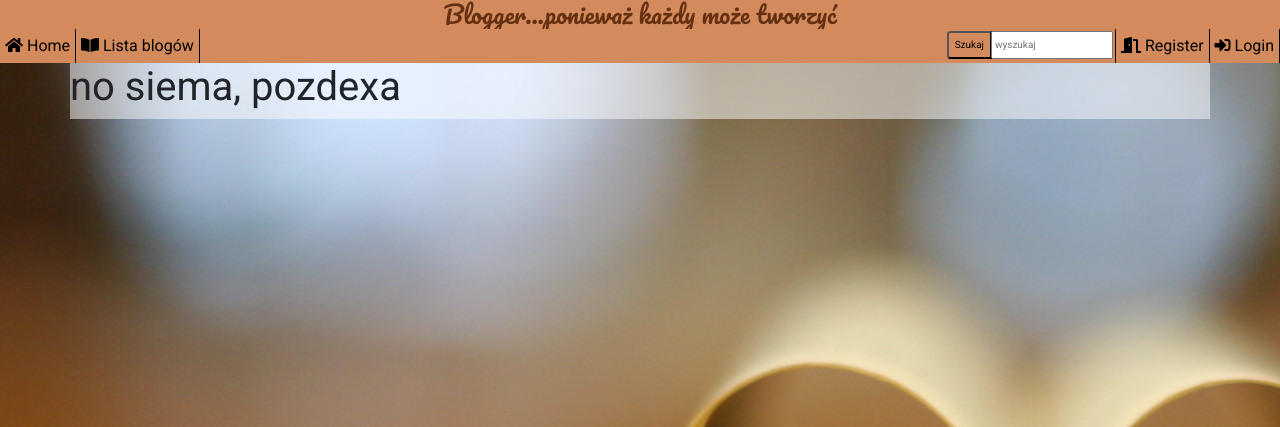
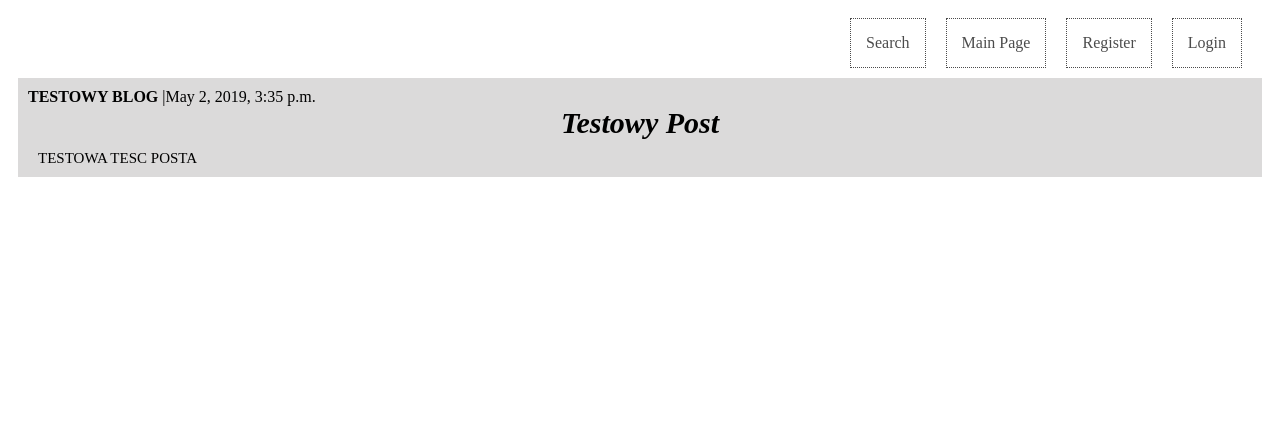
Before and after one commit to Pabblittto/Blog, a Django app: page / in a window 1280 px wide. Shown: the top 427 px of the page. Run offline with Django 3.2, Linux system fonts and the light colour scheme; data comes from the database, SQL or seed files in the repository; both versions use the stored data as it was after the commit; some libraries are stand-ins or nearby versions.

Commit message:
Idzie Nowe

```diff
--- a/Blog/settings.py
+++ b/Blog/settings.py
@@ -119,3 +119,8 @@ USE_TZ = True
 # https://docs.djangoproject.com/en/2.1/howto/static-files/
 
 STATIC_URL = '/static/'
+TEMPLATE_DIRS = (
+    os.path.join('templates'),
+)
+LOGIN_REDIRECT_URL = 'index'
+LOGOUT_REDIRECT_URL = 'index'
--- a/Blog/urls.py
+++ b/Blog/urls.py
@@ -18,6 +18,6 @@ from django.urls import path, include
 
 urlpatterns = [
     path('admin/', admin.site.urls),
-   # path('index/', include('index.urls') ),
+    path('index/', include('index.urls') ),
     path('',include('index.urls'))
 ]
--- a/index/static/index/style.css
+++ b/index/static/index/style.css
@@ -1,74 +1,72 @@
-:root{
---color-one:#D38B5D;/*navbar*/
---color-two:#f3ffb6;
---color-three:rgb(135, 74, 36);/* jakiej najechanie myszką*/
---color-slogan:rgb(101, 48, 17);
-}
-
-
-.color-one{
-background-color:var(--color-one);
+#Title
+{
+    float: left;
+    margin: 10px;
+    font-size: 26px;
+    padding: 15px;
 
 }
-.color-two{
-    background-color: var(--color-two);
+#NavBar
+{
+    float : right;
+    margin-right: 20px;
 }
-
-.navbar-text{
-    color: rgb(255, 255, 255);
+.Nav
+{
+    float : left;
+    padding: 15px;
 }
-.navbar-style{
-    padding: 5px 5px 5px;
+.MenuA
+{
+    float: left;
+    display: block;
     color: black;
+    text-align: center;
+    padding: 15px;
+    margin: 10px 10px 0px 10px;
+    border: dotted 0.5px;
+    text-decoration: none;
+    transition: 0.3s ease;
+    opacity: 0.7;
 }
-
-.navbar-selector{
-    margin: 8px 0 8px;
+.MenuA:hover
+{
+    background-color: gray;
+    color: white;
+    opacity: 1;
 }
-
-.navbar-style:hover {
-background-color: var(--color-three);
-text-decoration: none ;
-color:white;
+.MenuA:visited
+{
+    text-decoration: none;
 }
-
-.navbar-borders{
-    border-right: 1px black solid;
-
+.MenuA:active
+{
+    text-decoration: none;
 }
-a{
-    color: black;
+#Container
+{
+    width: auto;
+    height: auto;
+    padding: 10px;
+    margin: 10px;
+    background-color: rgb(219, 218, 218);
 }
-
-a:hover{
-    text-decoration: none;
-    color: white;
+.Post_Date
+{
+    text-align: right;
+    font-weight: bold;
+    margin-right: 10px;
 }
-
-.slogan{
-    font-family: 'Pacifico', cursive;
-    color: var(--color-slogan);
-    margin: 0px;
+.Post_Title
+{
+    font-size: 30px;
+    font-style: italic;
+    margin-bottom: 10px;
+    text-align: center;
+    font-weight: bold;
 }
-
-.main-container{
-    font-family: 'Roboto', sans-serif;
-    background-image: url("foto.jpg");
-    position: static;
-    height: 3000;;
-    width: auto;
+.Post_Content
+{
+    font-size: 15px;
+    margin-left: 10px;
 }
-
-.content-holder{
-background-color: rgb(255, 255, 255,0.5);
-
-
-}
-
-.my-button{
-height: 28px;
-border-top-left-radius: 10%;
-border-bottom-left-radius: 10%;
-background-color: var(--color-one);
-
-}
--- a/index/templates/shared/base.html
+++ b/index/templates/shared/base.html
@@ -11,82 +11,45 @@
 <link href="https://fonts.googleapis.com/css?family=Roboto" rel="stylesheet"><!--czcionka-->
 <!--font awesome - do fajnych ikonek-->
 <link rel="stylesheet" href="https://use.fontawesome.com/releases/v5.8.1/css/all.css" integrity="sha384-50oBUHEmvpQ+1lW4y57PTFmhCaXp0ML5d60M1M7uH2+nqUivzIebhndOJK28anvf" crossorigin="anonymous">
-
-<link rel="stylesheet" href="https://stackpath.bootstrapcdn.com/bootstrap/4.3.1/css/bootstrap.min.css" integrity="sha384-ggOyR0iXCbMQv3Xipma34MD+dH/1fQ784/j6cY/iJTQUOhcWr7x9JvoRxT2MZw1T" crossorigin="anonymous">
-<!-- powyżej jest dodany bootstrap-->
 <link rel="stylesheet" type="text/css" href="{% static 'index/style.css' %}">
 
 </head>
+<body>
+{% block NavigationBar %}
+<div id=BigContainer>
 
-<body class="color-two main-container">
-            <div> <!--this is all elements on the top-->
-                  <div class="slogan  text-center navbar-expand-lg color-one ">
-                        <p class="slogan h4" >Blogger...ponieważ każdy może tworzyć</p>
-                  </div>
-                  <nav class="navbar navbar-expand-lg navbar-light color-one p-0 row m-0">
-                        <div class="col-6 row p-0 m-0">
-                              <div class="navbar-style text-center navbar-borders">
-                                    <a href="/" class="">
-                                          <div class="">
-                                                <p class="m-0"> <i class="fas fa-home"></i> Home</p>
-                                          </div>
-                                    </a>
-                              </div>
-                              <div class="navbar-style text-center navbar-borders">
-                                    <a href="#" class="">
-                                          <div class="">
-                                                <p class="m-0"> <i class="fas fa-book-open"></i> Lista blogów</p>
-                                          </div>
-                                    </a>
-                              </div>
-                        </div>
-                        <div class="col-6 row p-0 m-0 justify-content-end">
-                                    <div class=" row justify-content-end" style="font-size: 10px; margin: 2px">
-                                                <div class="input-group-prepend">
-                                                            <button class="my-button "  type="button">Szukaj</button>
-                                                </div>
-                                                <div>
-                                                      <input type="text" class="" style="height: 28px" placeholder="wyszukaj" >
-                                                </div>
-                                    </div>
-
-                              <div class="navbar-style text-center navbar-borders" style="border-left: 1px black solid;">
-                                    <a href="{% url 'registration' %}" class="">
-                                          <div class=" ">
-                                                <p class="m-0"><i class="fas fa-door-open"></i>  Register </p>
-                                          </div>
-                                    </a>
-                              </div>
-
-                              <div class="navbar-style text-center navbar-borders">
-                                    <a href="{% url 'login' %}" class="">
-                                          <div class=" ">
-                                                <p class="m-0"> <i class="fas fa-sign-in-alt"></i> Login</p>
-                                          </div>
-                                    </a>
-                              </div>
-
-
-                        </div>
-                  </nav>
-                  {% if messages %}
-                        {% for message in messages %}
-                              <div class="alert alert-success">
-                                    {{message}}
-                              </div>
-                        {% endfor%}
-                  {% endif %}
-            </div>
-
-      <div class=" container content-holder p-0">
-            <div class=" container row "  style="opacity: 1;"><!-- container of all elements-->
-
-
-      {% block content%}
-
-      {%endblock content%}
-            </div>
+      <div id=NavBar>
+            <a class="MenuA">Search</a>
+            <a href="{% url 'index' %}" class="MenuA">Main Page</a>
+            {%if not user.is_authenticated %}
+            <a href="{% url 'registration' %}" class="MenuA">Register</a>
+            <a href="{% url 'Login' %}" class="MenuA">Login</a>
+            {% endif %}
+            {% if user.is_authenticated %}
+            <a href="{% url 'index' %}" class="MenuA">Profil</a>
+            <a href="{% url 'logout' %}" class="MenuA">Logout</a>
+            {% endif %}
       </div>
+      <div style="clear:both"></div>
+{% endblock %}
+      <div id=Container style="clear:both;">
+{%if user.is_authenticated %}
+{% endif %}
+{% block content %}
+{% for post in posts %}
+<div class="Post_Info">
+      {% for blog in blogs %}
+      {% if blog == post.ID_Bloga %}
+      <strong>{{blog.Nazwa_Bloga}}</strong>
+      {% endif %}
+      {% endfor %}
+      |{{post.data_zamieszczenia}}</div>
+<div class="Post_Title">{{post.Tytul_Posta}}</div>
+<div class="Post_Content">{{post.tresc}}</div>
+{% endfor %}
+{% endblock %}
+      </div>
+</div>
 <footer class="page-footer "> </footer>
 <!--ponizej sa linki do bootstrapa-->
 <script src="https://code.jquery.com/jquery-3.3.1.slim.min.js" integrity="sha384-q8i/X+965DzO0rT7abK41JStQIAqVgRVzpbzo5smXKp4YfRvH+8abtTE1Pi6jizo" crossorigin="anonymous"></script>
--- /dev/null
+++ b/index/templates/shared/logout.html
@@ -0,0 +1,6 @@
+{%extends "shared/base.html"%}
+{% load static %}
+{%block title %}
+<h4>Wylogowany</h4>
+<div style="clear: both"></div>
+{%endblock%}
--- a/index/urls.py
+++ b/index/urls.py
@@ -1,10 +1,10 @@
 from django.urls import path
-
+from django.contrib.auth import views as auth_views
 from . import views
 
 urlpatterns= [
+    path('login/',auth_views.LoginView.as_view(), name='Login'),
+    path('registration/',views.registration,name='registration'),
     path('',views.home,name='index'),
-    path('login/',views.login,name='login'),
-    path('registration/',views.registration,name='registration')
-
+    path('logout/',auth_views.LogoutView.as_view(), name='logout'),
 ]
--- a/index/views.py
+++ b/index/views.py
@@ -5,23 +5,23 @@ from django.contrib.auth.forms import UserCreationForm
 from django.contrib import messages
 from django.db import models
 from django.contrib.auth.models import User
-from .models import Uzytkownik
-
-# Create your views here.
-def home(request):
-    # tu trzeba pobrac z bazy danych najnowsze elementy
-    return render(request,'index/index.html')
+from .models import Uzytkownik, Post, Blog
+from django.contrib.auth import views as auth_views
 
 
-def login(request):
-    if request.method == 'POST':
-        Form= LoginForm(request.POST)
-        if Form.is_valid():
-            pass
+def home(request):
+    posts = Post.objects.all()
+    blogs = Blog.objects.all()
+    users = User.objects.all()
+    data = {
+        'posts' : posts,
+        'blogs' : blogs,
+        'users' : users
+    }
+    if request.user.is_authenticated:
+        return render(request,'shared/base.html',data)
     else:
-        Form= LoginForm()
-    return render(request,'index/login.html',{'form':Form})
-
+        return render(request,'shared/base.html',data)
 
 def registration(request):
     if request.method == 'POST':
```
Also changed, not shown: index/templates/index/login.html (deleted, +0 -19 lines), index/templates/registration/login.html (added, +19 -0 lines), index/templates/shared/logged.html (added, +13 -0 lines), db.sqlite3.
